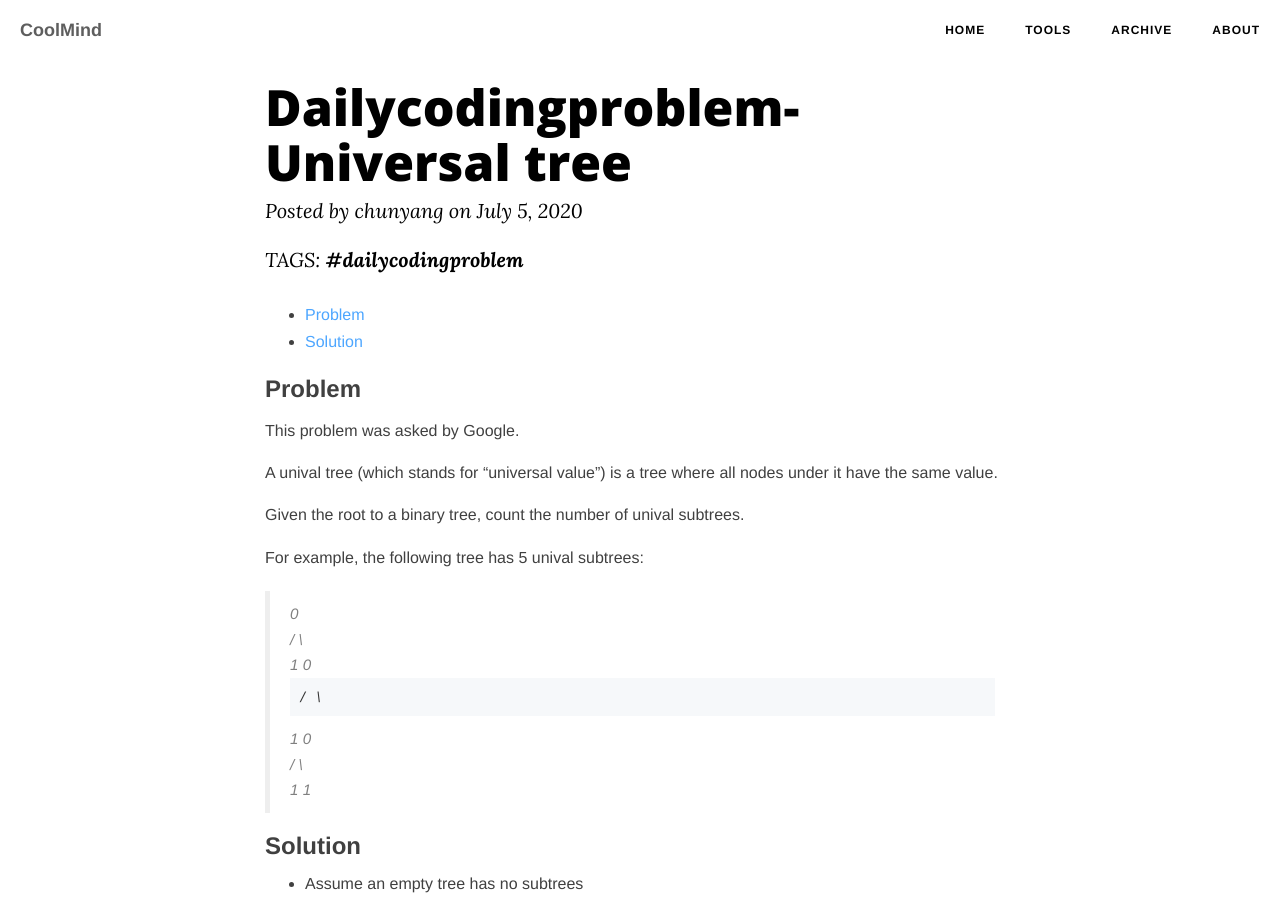
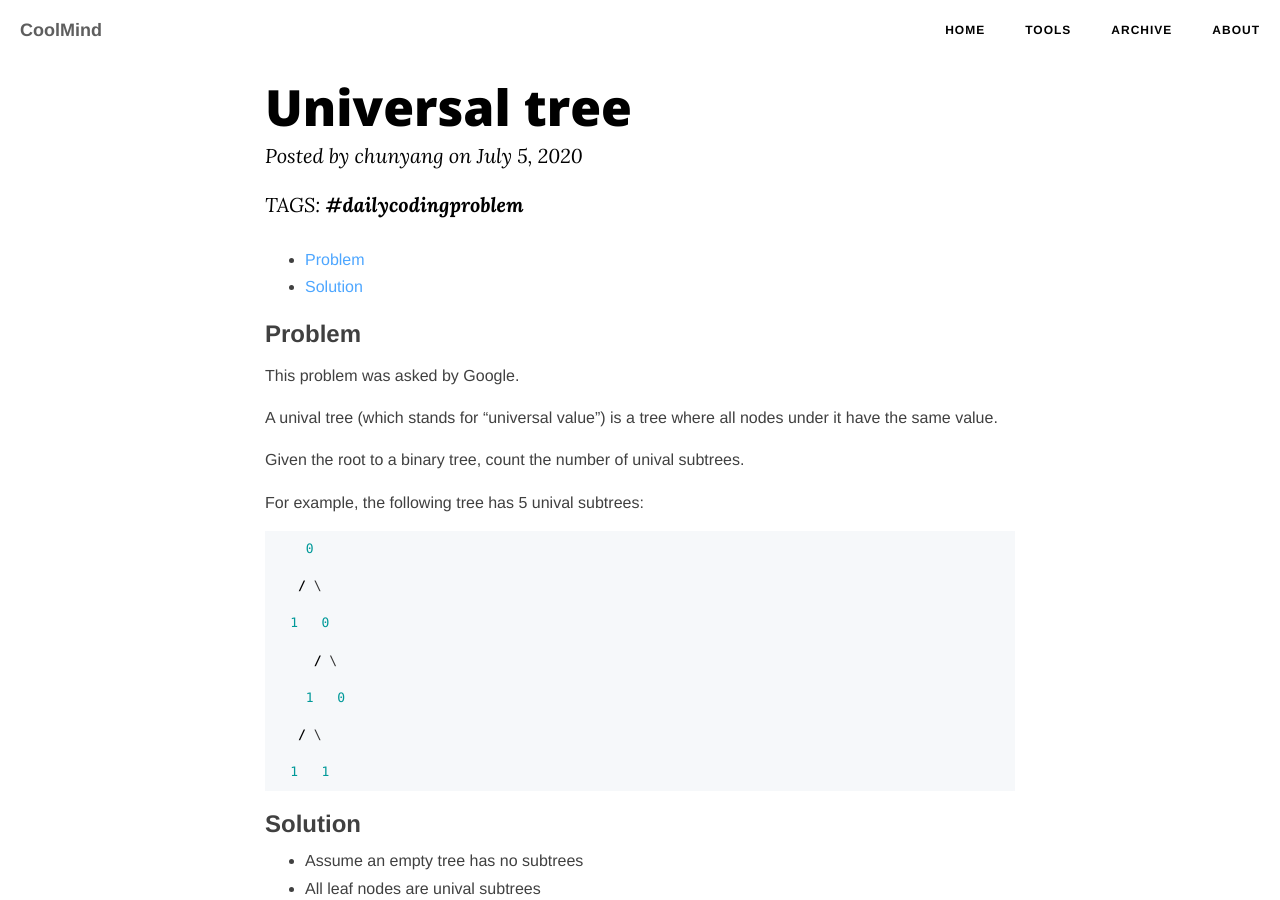
Before and after one commit to chunyang-wen/chunyang-wen.github.io, a Jekyll site: the page built from _posts/2020/2020-07-05-universal-tree.md, in a window 1280 px wide and 900 px high. Built offline with Jekyll 4.4.1, drawn with Linux system fonts in a browser that asks for light colours; comment, search, counter and statistics services are not loaded.

Commit message:
rename title

````diff
--- a/_posts/2020/2020-07-05-universal-tree.md
+++ b/_posts/2020/2020-07-05-universal-tree.md
@@ -1,6 +1,6 @@
 ---
 layout: post
-title: Dailycodingproblem-Universal tree
+title: Universal tree
 categories: [blog, algorithm]
 tags: [dailycodingproblem]
 ---
@@ -18,19 +18,21 @@ Given the root to a binary tree, count the number of unival subtrees.
 
 For example, the following tree has 5 unival subtrees:
 
->    0
->
->   / \
->
->  1   0
->
->     / \
->
->    1   0
->
->   / \
->
->  1   1
+```cpp
+    0
+
+   / \
+
+  1   0
+
+     / \
+
+    1   0
+
+   / \
+
+  1   1
+```
 
 ### Solution
 
````
Also changed, not shown: _posts/2020/2020-07-01-car-cdr-of-pair.md (+1 -1 lines).
